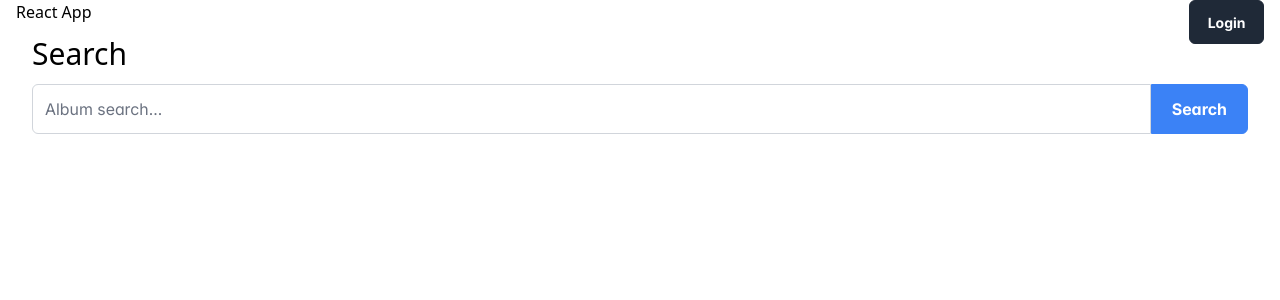
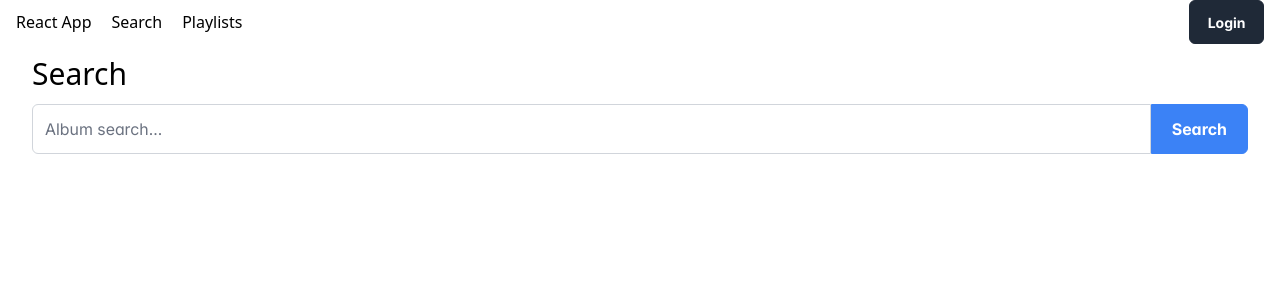
Before and after one commit to UltraViolet5/ReactEx, a React (Vite) app: page /music/search in a window 1280 px wide. Shown: the top 300 px of the page. Built offline with nearby package versions, Linux system fonts and the light colour scheme.

Commit message:
Navlink, Lazy load

```diff
--- a/src/App.tsx
+++ b/src/App.tsx
@@ -4,7 +4,7 @@ import PlaylistsView from "./playlists/containers/PlaylistsView";
 import { SmallButton } from "./core/components/SmallButton";
 import { checkLogin, initLogin } from "./core/services/Auth";
 import { useMemo } from "react";
-import { Outlet } from "react-router-dom";
+import { NavLink, Outlet } from "react-router-dom";
 
 function App() {
   const loggedIn = useMemo(checkLogin, []);
@@ -12,14 +12,21 @@ function App() {
   return (
     <>
       <div className="container">
-        <SmallButton
-          label="Login"
-          severity="contrast"
-          className="float-end"
-          onClick={initLogin}
-        />
+        <div className="flex justify-between items-center gap-5">
+          <h1>React App</h1>
 
-        <h1>React App</h1>
+          <NavLink to={"/music/search"}>Search</NavLink>
+          <NavLink to={"/playlists"}>Playlists</NavLink>
+
+          <div className="flex-1"></div>
+
+          <SmallButton
+            label="Login"
+            severity="contrast"
+            className="float-end"
+            onClick={initLogin}
+          />
+        </div>
 
         <Outlet />
       </div>
--- a/src/main.tsx
+++ b/src/main.tsx
@@ -7,7 +7,6 @@ import { QueryClient, QueryClientProvider } from "@tanstack/react-query";
 import {
   createBrowserRouter,
   redirect,
-  RouteObject,
   RouterProvider,
 } from "react-router-dom";
 import AlbumSearchView from "./albums/containers/AlbumSearchView.tsx";
@@ -19,7 +18,6 @@ const client = new QueryClient({
     queries: {},
   },
 });
-
 
 const router = createBrowserRouter([
   {
@@ -45,7 +43,10 @@ const router = createBrowserRouter([
       },
       {
         path: "playlists",
-        element: <PlaylistsView />,
+        lazy: () =>
+          import("./playlists/containers/PlaylistsView.tsx").then((e) => ({
+            Component: e.default,
+          })),
       },
       {
         path: "callback",
```
